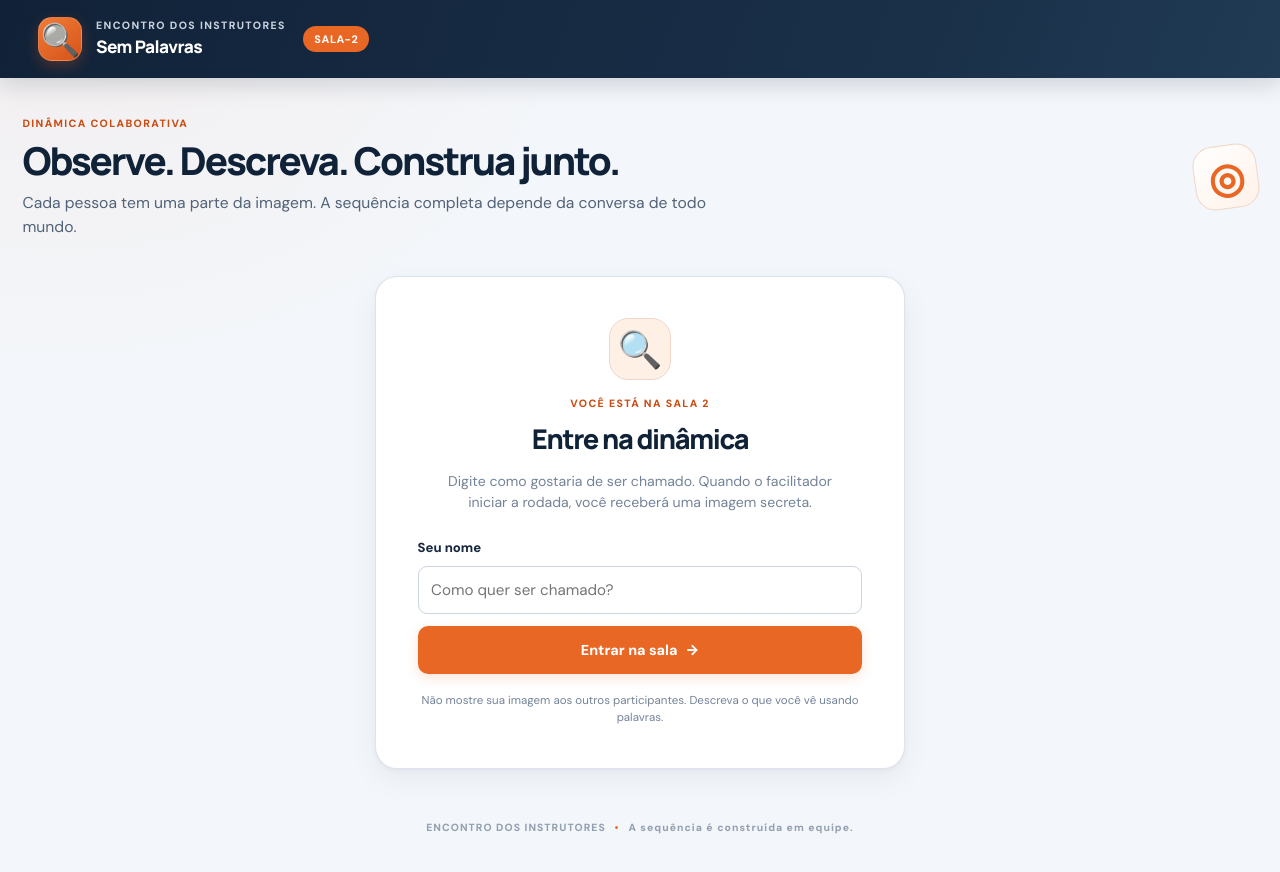
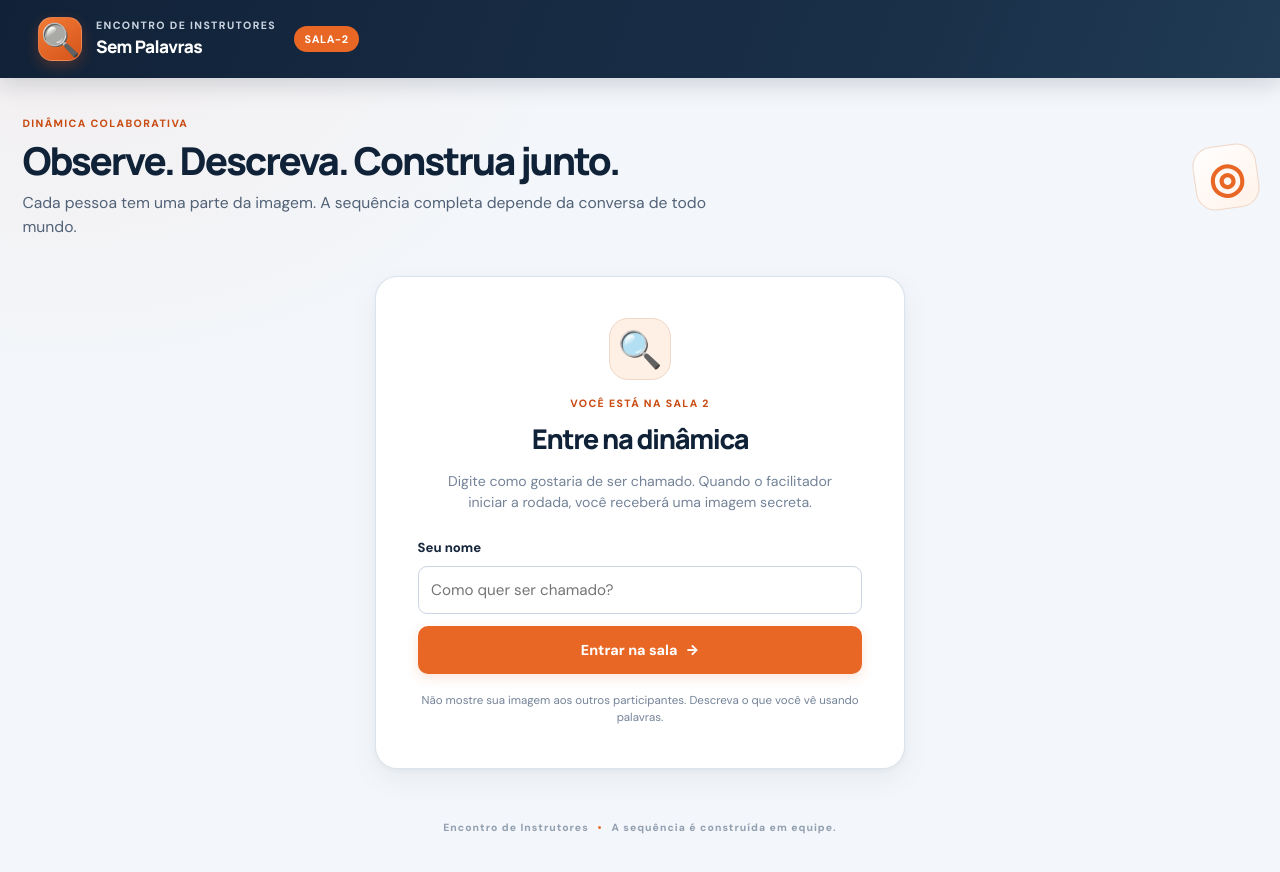
Before and after one commit to conteudoespro/encontroinstrutores2026, a plain HTML site: page sala-2.html in a window 1280 px wide. Drawn offline with Linux system fonts and the light colour scheme; no server answers.

Commit message:
Update sala-2.html

```diff
--- a/sala-2.html
+++ b/sala-2.html
@@ -4,16 +4,16 @@
   <meta charset="UTF-8" />
   <meta name="viewport" content="width=device-width, initial-scale=1.0" />
   <meta name="theme-color" content="#142338" />
-  <meta name="description" content="Sala 2 da dinâmica Sem Palavras — Encontro dos Instrutores." />
-  <title>Sala 2 | Sem Palavras — Encontro dos Instrutores</title>
+  <meta name="description" content="Sala 2 da dinâmica Sem Palavras — Encontro de Instrutores." />
+  <title>Sala 2 | Sem Palavras — Encontro de Instrutores</title>
   <link rel="stylesheet" href="css/style.css" />
 </head>
 <body class="player-page" data-room="sala-2">
   <header class="topbar player-topbar">
-    <a class="brand" href="index.html" aria-label="Zoom In, Zoom Out — Encontro dos Instrutores">
+    <a class="brand" href="index.html" aria-label="Zoom In, Zoom Out — Encontro de Instrutores">
       <span class="brand-mark" aria-hidden="true">🔍</span>
       <span class="brand-copy">
-        <span class="brand-event">ENCONTRO DOS INSTRUTORES</span>
+        <span class="brand-event">Encontro de Instrutores</span>
         <span class="brand-name">Sem Palavras</span>
       </span>
       <span class="badge badge-accent" id="roomBadge">SALA-2</span>
@@ -82,7 +82,7 @@
       </section>
     </div>
 
-    <footer class="page-footer">ENCONTRO DOS INSTRUTORES <span>•</span> A sequência é construída em equipe.</footer>
+    <footer class="page-footer">Encontro de Instrutores <span>•</span> A sequência é construída em equipe.</footer>
   </main>
 
   <script src="https://www.gstatic.com/firebasejs/10.12.2/firebase-app-compat.js"></script>
```
